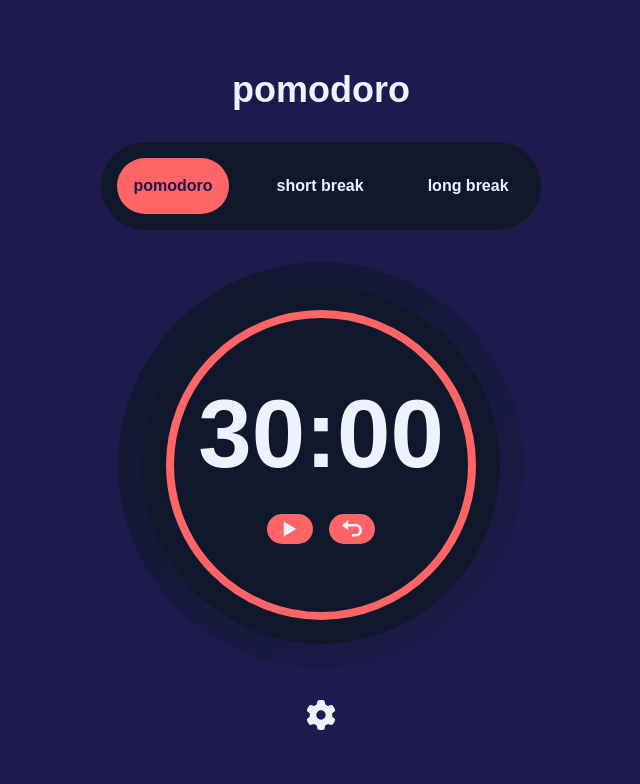
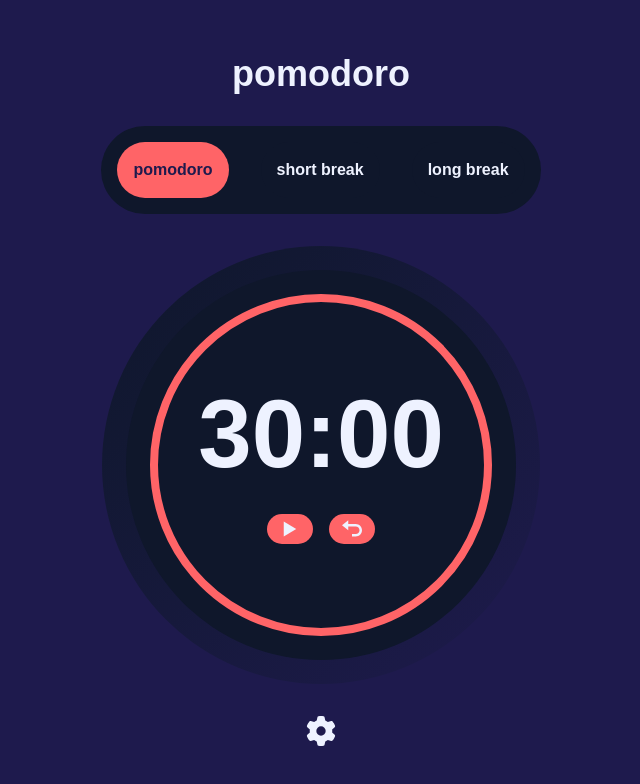
Before and after one commit to wellendorfmatthew/pomodoro, a Next.js app: page / in a window 1280 px wide. Shown: the top 784 px of the page, without its empty margins (319-959 px from the left). Built offline with nearby package versions, Linux system fonts and the light colour scheme.

Commit message:
Adjusted padding of timer

```diff
--- a/src/app/components/timer/timer.tsx
+++ b/src/app/components/timer/timer.tsx
@@ -55,7 +55,7 @@ export default function Timer({mode}: TimerProps) {
     return (
         <div className="rounded-full bg-linear-to-br from-quaternary to-primary p-6 aspect-square">
             <div className="rounded-full bg-quaternary p-6 aspect-square">
-                <div className="rounded-full border-8 border-secondary flex flex-col items-center justify-center gap-8 p-6 aspect-square">
+                <div className="rounded-full border-8 border-secondary flex flex-col items-center justify-center gap-8 p-10 aspect-square">
                     <h1 className="text-8xl font-bold">{formattedTime}</h1>
                     <div className="flex items-center justify-center gap-4">
                         <button className="bg-secondary rounded-full px-2 cursor-pointer" onClick={() => setIsRunning((running) => !running)}>{isRunning ? <BiPause size={30} /> : <BiPlay size={30} />}</button>
```
